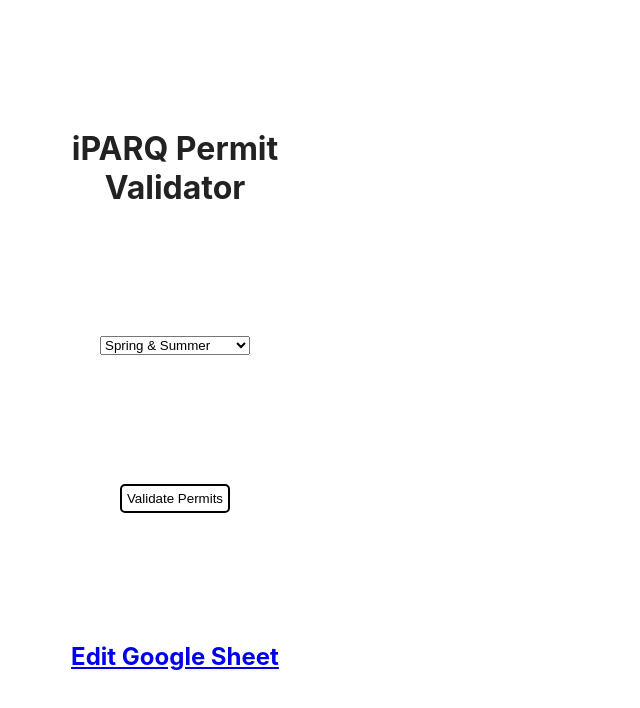
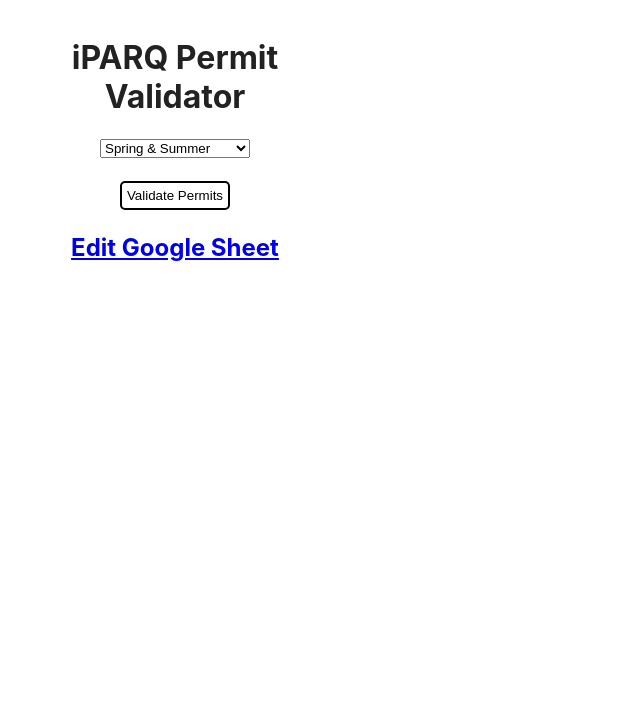
Before and after one commit to nlpulido/iparq-automation-extension, a website built with webpack: page public/popup.html in a window 1280 px wide. Shown: the whole page, without its empty margins (0-640 px from the left). Built offline with nearby package versions, Linux system fonts and the light colour scheme; files whose address does not match are found by name.

Commit message:
fixed extension css & removed response parsing

```diff
--- a/src/popup.css
+++ b/src/popup.css
@@ -18,13 +18,22 @@
     height: 300px;
 }
 
+.app {
+    display: flex;
+    justify-content: center;
+    align-items: center;
+    flex-direction: column;
+    height: 100%;
+}
+
 .inner {
     display: flex;
     justify-content: space-evenly;
     align-items: center;
     flex-direction: column;
     text-align: center;
-    height: 100vh;
+    height: 90%;
+    width: 90%;
 }
 
 .inner button {
--- a/src/popup.js
+++ b/src/popup.js
@@ -15,9 +15,6 @@
         {
           type: "START",
           message: "Hello from the popup!",
-        },
-        (response) => {
-          console.log(response.message);
         }
       );
 
```
